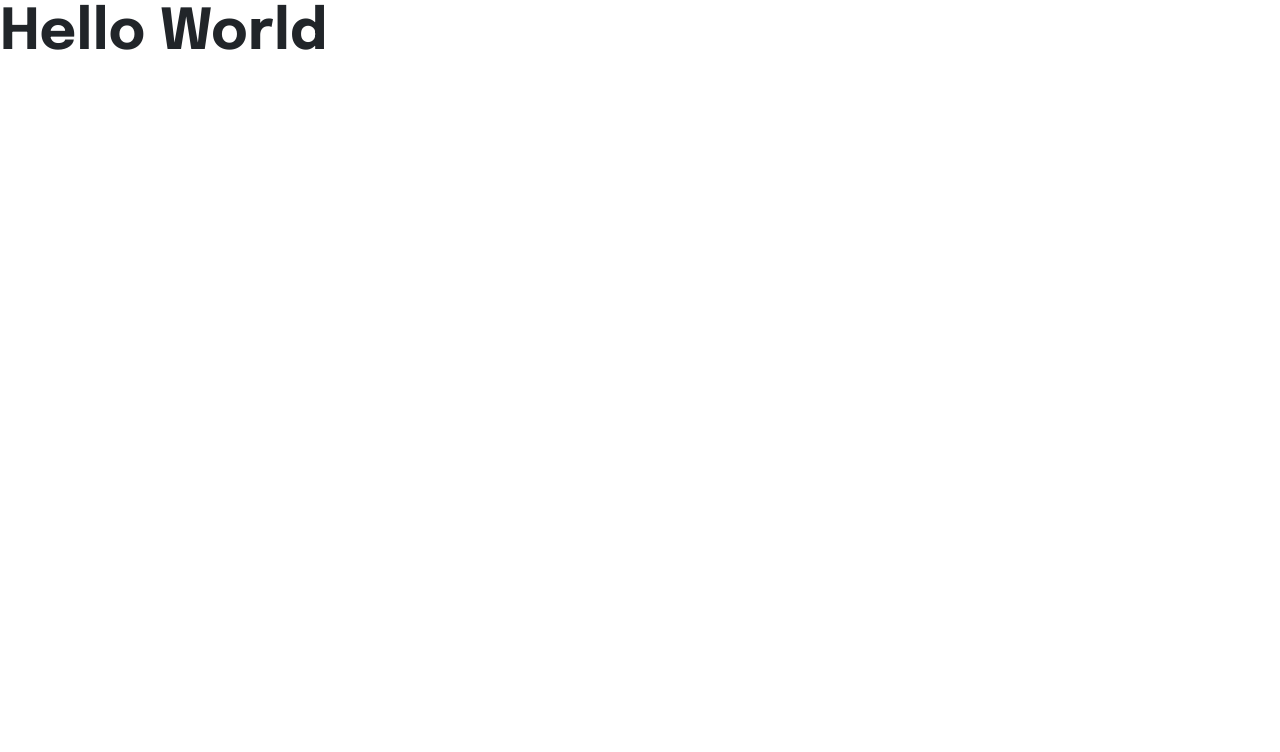
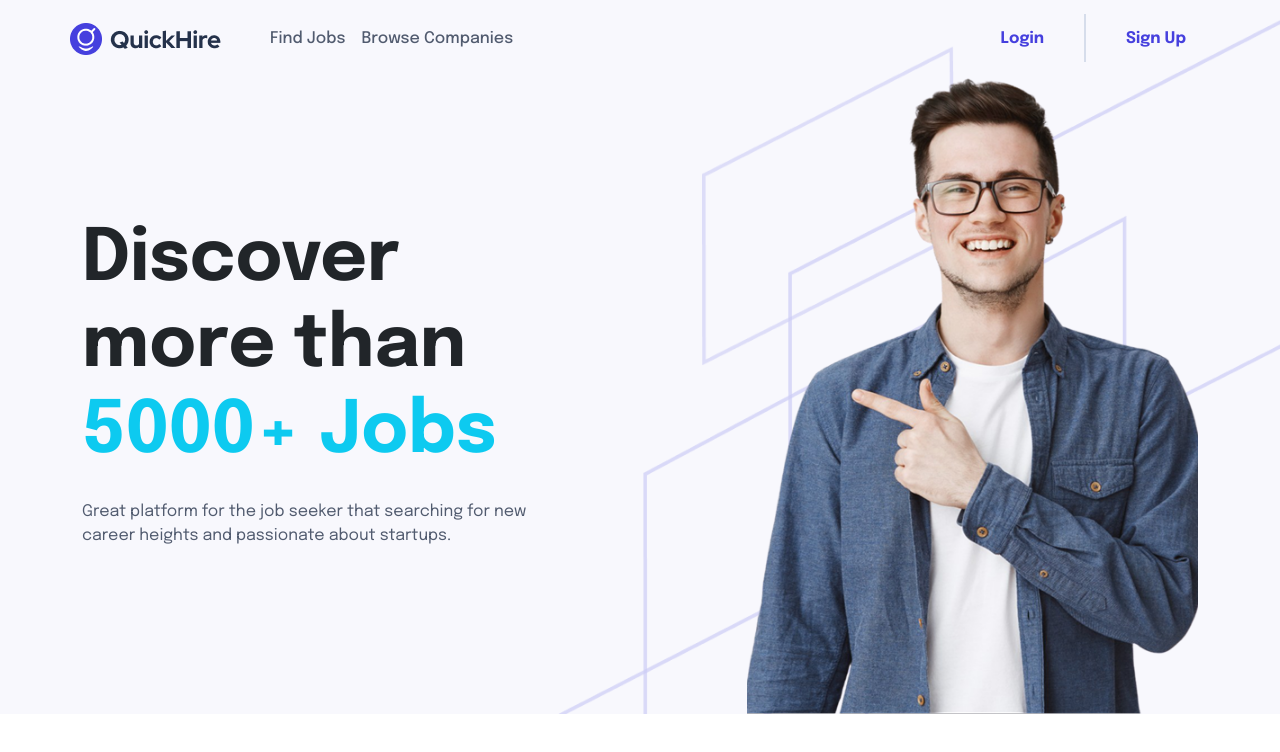
Before and after one commit to Fazlay-Elahi-Rafi/quickHire, a Next.js app: page / in a window 1280 px wide. Shown: the top 752 px of the page. Built offline with nearby package versions, Linux system fonts and the light colour scheme.

Commit message:
Add Header Part

```diff
--- /dev/null
+++ b/public/scss/layout/_common.scss
@@ -0,0 +1,55 @@
+@use "../global" as *;
+
+.qh-heading {
+    font-weight: var(--f-semiBold);
+    font-size: 28px;
+
+    @include screen(sm) {
+        font-size: 48px;
+    }
+
+    @include screen(lg) {
+        font-size: 44px;
+    }
+
+    @include screen(xl) {
+        font-size: 48px;
+    }
+}
+
+.text-info {
+    color: var(--info);
+}
+
+.qh-link {
+    text-decoration: none;
+    color: var(--primary);
+    display: flex;
+    align-items: center;
+    gap: 16px;
+    font-weight: var(--f-semiBold);
+
+    &-icon {
+        width: 24px;
+        height: 24px;
+        color: var(--primary);
+    }
+}
+
+.qh-btn-white {
+    text-decoration: none;
+    padding: 12px 24px;
+    color: var(--primary);
+    font-weight: var(--f-bold);
+    background: var(--white);
+    font-size: 16px;
+    border-radius: 0;
+    min-height: 50px;
+    display: inline-block;
+}
+
+.w-lg-auto {
+    @include screen(lg) {
+        width: auto !important;
+    }
+}
--- /dev/null
+++ b/public/scss/layout/_hero.scss
@@ -0,0 +1,37 @@
+@use "../global" as *;
+
+.hero {
+    background: var(--gray-500);
+
+    &__title {
+        font-size: 48px;
+        padding-top: 12px;
+
+        @include screen(md) {
+            padding-top: 12px;
+            font-size: 72px;
+        }
+
+        &-sub {
+            position: relative;
+        }
+    }
+
+    &__text {
+        color: var(--gray-200);
+        padding: 24px 0;
+    }
+
+    &__pattern {
+        position: absolute;
+        bottom: 0;
+        right: 0;
+        width: auto;
+        height: 100%;
+    }
+
+    &__filter {
+        max-width: 852px;
+        background: var(--white);
+    }
+}
--- a/public/scss/layout/_index.scss
+++ b/public/scss/layout/_index.scss
@@ -0,0 +1,3 @@
+@forward 'navbar';
+@forward 'hero';
+@forward 'common';
--- /dev/null
+++ b/public/scss/layout/_navbar.scss
@@ -0,0 +1,95 @@
+@use "../global" as *;
+
+.qh-navbar {
+    padding: 14px 0;
+    position: relative;
+    z-index: 1;
+
+    &__bg {
+        background: var(--gray-500);
+    }
+
+    &__wrap {
+        display: flex;
+        align-items: center;
+        justify-content: space-between;
+    }
+
+    &__left {
+        display: flex;
+        gap: 48px;
+    }
+
+    &__list {
+        display: flex;
+        gap: 16px;
+        align-items: center;
+        margin: 0;
+        padding: 0;
+
+        li {
+            list-style: none;
+
+            a {
+                text-decoration: none;
+                color: var(--gray-200);
+                transition: all 0.3s linear;
+                font-weight: var(--f-medium);
+
+                &:hover {
+                    transition: all 0.3s linear;
+                    color: var(--primary);
+                }
+            }
+        }
+    }
+
+    &__right {
+        display: flex;
+        gap: 16px;
+
+        hr {
+            padding: 0;
+            background: #D6DDEB;
+            border: 0;
+            height: 48px;
+            width: 2px;
+            margin: 0;
+            opacity: 1;
+        }
+    }
+
+    &__btn {
+        text-decoration: none;
+        padding: 12px 24px;
+        background: transparent;
+        color: var(--primary);
+        font-weight: var(--f-bold);
+        min-height: 50px;
+        display: flex;
+        align-items: center;
+        transition: all 0.3s linear;
+
+        &:hover {
+            transition: all 0.3s linear;
+            background: var(--primary);
+            color: var(--white);
+        }
+    }
+
+    .qh-menu {
+        background: var(--white);
+        border: 1px solid #D6DDEB;
+        border-radius: 100%;
+        width: 36px;
+        height: 36px;
+        display: flex;
+        align-items: center;
+        justify-content: center;
+        font-size: 20px;
+
+        a {
+            color: var(--secondary);
+        }
+    }
+}
--- a/src/app/page.js
+++ b/src/app/page.js
@@ -1,4 +1,5 @@
 
+import Hero from "@/components/hero/hero";
 import React from "react";
 
 export const metadata = {
@@ -10,7 +11,7 @@ export const metadata = {
 const Page = () => {
   return (
     <>
-      <h1>Hello World</h1>
+      <Hero />
     </>
   );
 };
--- /dev/null
+++ b/src/components/header/navbar.jsx
@@ -0,0 +1,109 @@
+import React from "react";
+
+import logo from "../../../public/img/logo.png";
+import Image from "next/image";
+import Link from "next/link";
+import { Icon } from "@iconify/react";
+
+const Navbar = ({ navBgColor }) => {
+  return (
+    <>
+      <nav className={`qh-navbar ${navBgColor}`}>
+        <div className="container px-sm-0">
+          <div className="row">
+            <div className="qh-navbar__wrap">
+              <div className="qh-navbar__left">
+                <div className="qh-navbar__logo">
+                  <Link href="/">
+                    <Image
+                      src={logo}
+                      width={152}
+                      height={36}
+                      unoptimized={true}
+                      alt="logo"
+                    />
+                  </Link>
+                </div>
+                <ul className="qh-navbar__list d-none d-md-flex">
+                  <li>
+                    <Link href="#">Find Jobs</Link>
+                  </li>
+                  <li>
+                    <Link href="#">Browse Companies</Link>
+                  </li>
+                </ul>
+              </div>
+              <div className="qh-navbar__right d-none d-md-flex">
+                <Link className="qh-navbar__btn" href="#">
+                  Login
+                </Link>
+                <hr />
+                <Link className="qh-navbar__btn" href="#">
+                  Sign Up
+                </Link>
+              </div>
+              <div className="qh-menu d-md-none">
+                <a
+                  data-bs-toggle="offcanvas"
+                  href="#offcanvasExample"
+                  role="button"
+                  aria-controls="offcanvasExample"
+                >
+                  <Icon icon="fe:bar" />
+                </a>
+              </div>
+            </div>
+          </div>
+        </div>
+      </nav>
+      <div
+        className="offcanvas offcanvas-start"
+        tabIndex="-1"
+        id="offcanvasExample"
+        aria-labelledby="offcanvasExampleLabel"
+      >
+        <div className="offcanvas-header">
+          <div className="qh-navbar__logo">
+            <Link href="#">
+              <Image
+                src={logo}
+                width={152}
+                height={36}
+                unoptimized={true}
+                alt="logo"
+              />
+            </Link>
+          </div>
+          <button
+            type="button"
+            className="btn-close"
+            data-bs-dismiss="offcanvas"
+            aria-label="Close"
+          ></button>
+        </div>
+        <div className="offcanvas-body">
+          <ul className="qh-navbar__list d-block">
+            <li className="mb-2">
+              <Link href="#">Find Jobs</Link>
+            </li>
+            <li className="mb-2">
+              <Link href="#">Browse Companies</Link>
+            </li>
+          </ul>
+
+          <div className="qh-navbar__right mt-5">
+            <Link className="qh-navbar__btn" href="#">
+              Login
+            </Link>
+            <hr />
+            <Link className="qh-navbar__btn" href="#">
+              Sign Up
+            </Link>
+          </div>
+        </div>
+      </div>
+    </>
+  );
+};
+
+export default Navbar;
--- /dev/null
+++ b/src/components/hero/hero.jsx
@@ -0,0 +1,78 @@
+import React from "react";
+import Navbar from "../header/navbar";
+import Image from "next/image";
+import { Icon } from "@iconify/react";
+
+import personImg from "../../../public/img/person.png";
+import patternImg from "../../../public/img/pattern.png";
+
+const Hero = () => {
+  return (
+    <>
+      <header className="hero position-relative">
+        <Navbar />
+        <div className="container">
+          <div className="container-wrapper">
+            <div className="row justify-content-between position-relative z-1">
+              <div className="col-xl-5 col-xxl-4 my-auto">
+                <h1 className="hero__title mb-0">
+                  Discover more than{" "}
+                  <span className="text-info hero__title-sub">5000+ Jobs</span>
+                </h1>
+                <p className="hero__text">
+                  Great platform for the job seeker that searching for new
+                  career heights and passionate about startups.
+                </p>
+              </div>
+
+              {/* <div className="hero__filter">
+                <form>
+                  <div className="">
+                    <Icon
+                      className="hero__filter-icon"
+                      icon="mingcute:search-line"
+                    />
+                    <input type="text" placeholder="Job title or keyword" />
+                  </div>
+                  <div className="">
+                    <Icon
+                      className="hero__filter-icon"
+                      icon="mingcute:search-line"
+                    />
+                    <select>
+                      <option value="">Job1</option>
+                      <option value="">Job2</option>
+                    </select>
+                  </div>
+                </form>
+              </div> */}
+
+              <div className="hero__person col-5 d-none d-xl-block">
+                <Image
+                  className="img-fluid"
+                  src={personImg}
+                  width={500}
+                  height={700}
+                  unoptimized={true}
+                  alt="person"
+                />
+              </div>
+            </div>
+          </div>
+        </div>
+        <div className="hero__pattern">
+          <Image
+            className="img-fluid h-100"
+            src={patternImg}
+            width={860}
+            height={794}
+            unoptimized={true}
+            alt="pattern"
+          />
+        </div>
+      </header>
+    </>
+  );
+};
+
+export default Hero;
```
